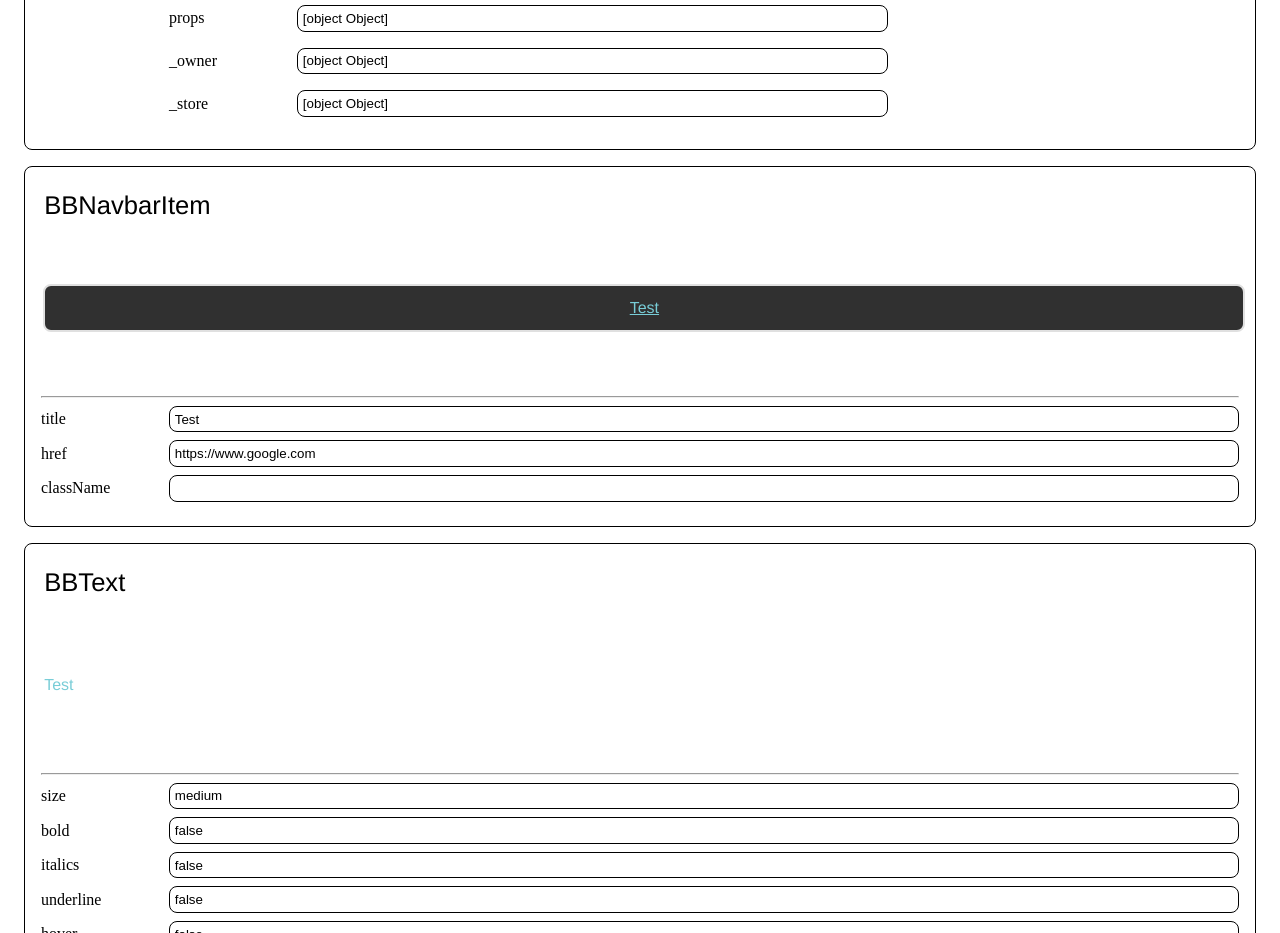
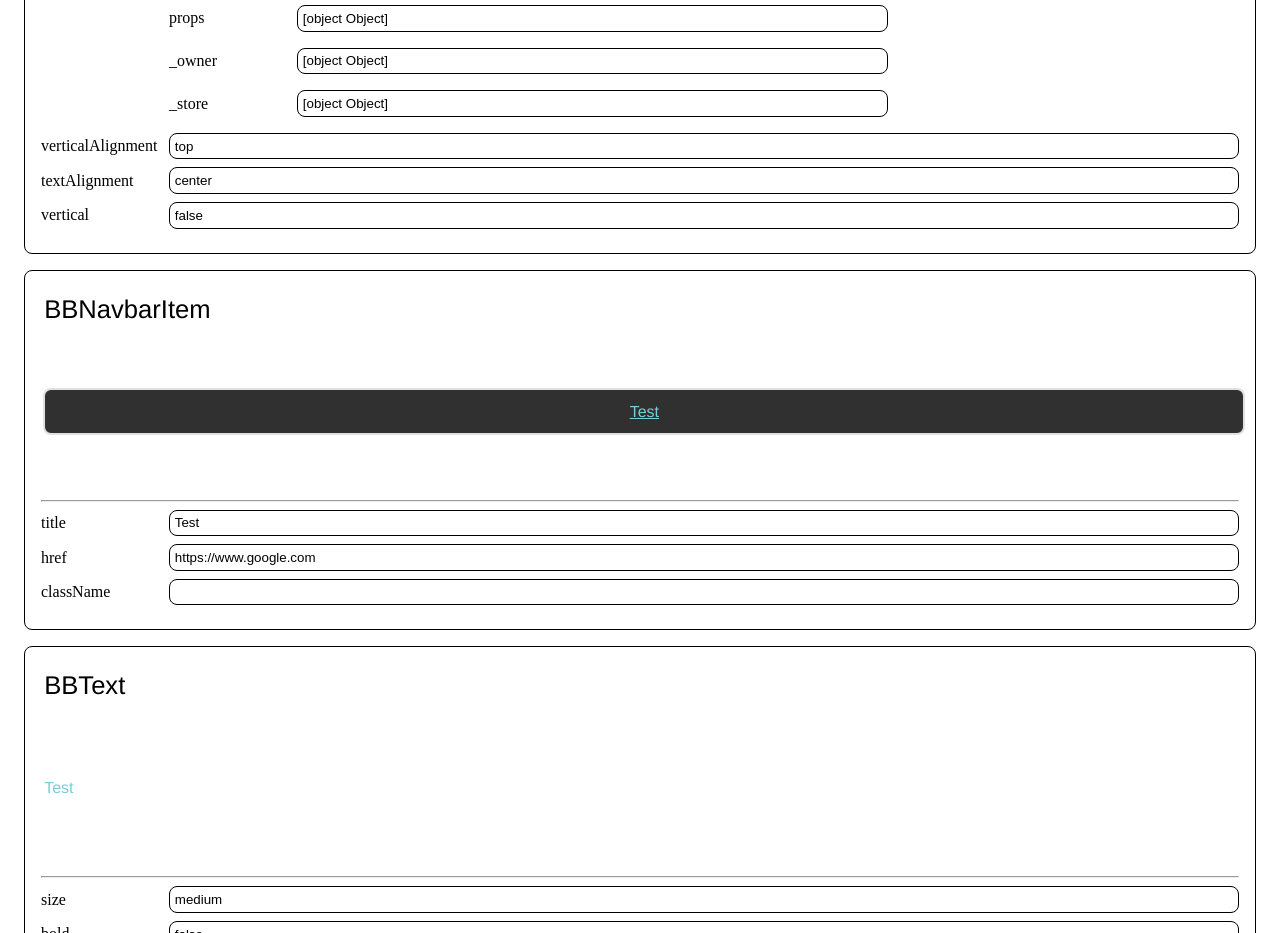
Before and after one commit to dan1229/nextjs-base-blocks, a Next.js app: page / in a window 1280 px wide. Shown: the part 5460-6393 px from the top of the page. Built offline with nearby package versions, Linux system fonts and the light colour scheme.

Commit message:
clean up

```diff
--- a/src/app/page.tsx
+++ b/src/app/page.tsx
@@ -149,6 +149,9 @@ export default function DemoPage() {
     showButtonsAction: true,
     children: <></>,
     mainContent: <></>,
+    verticalAlignment: 'top',
+    textAlignment: 'center',
+    vertical: false,
   });
   // BB Navbar Item
   const [stateBBNavbarItem, setStateBBNavbarItem] = useState<IPropsBBNavbarItem>({
```
Also changed, not shown: 2 other files (tests, documents, lock files or other folders).
